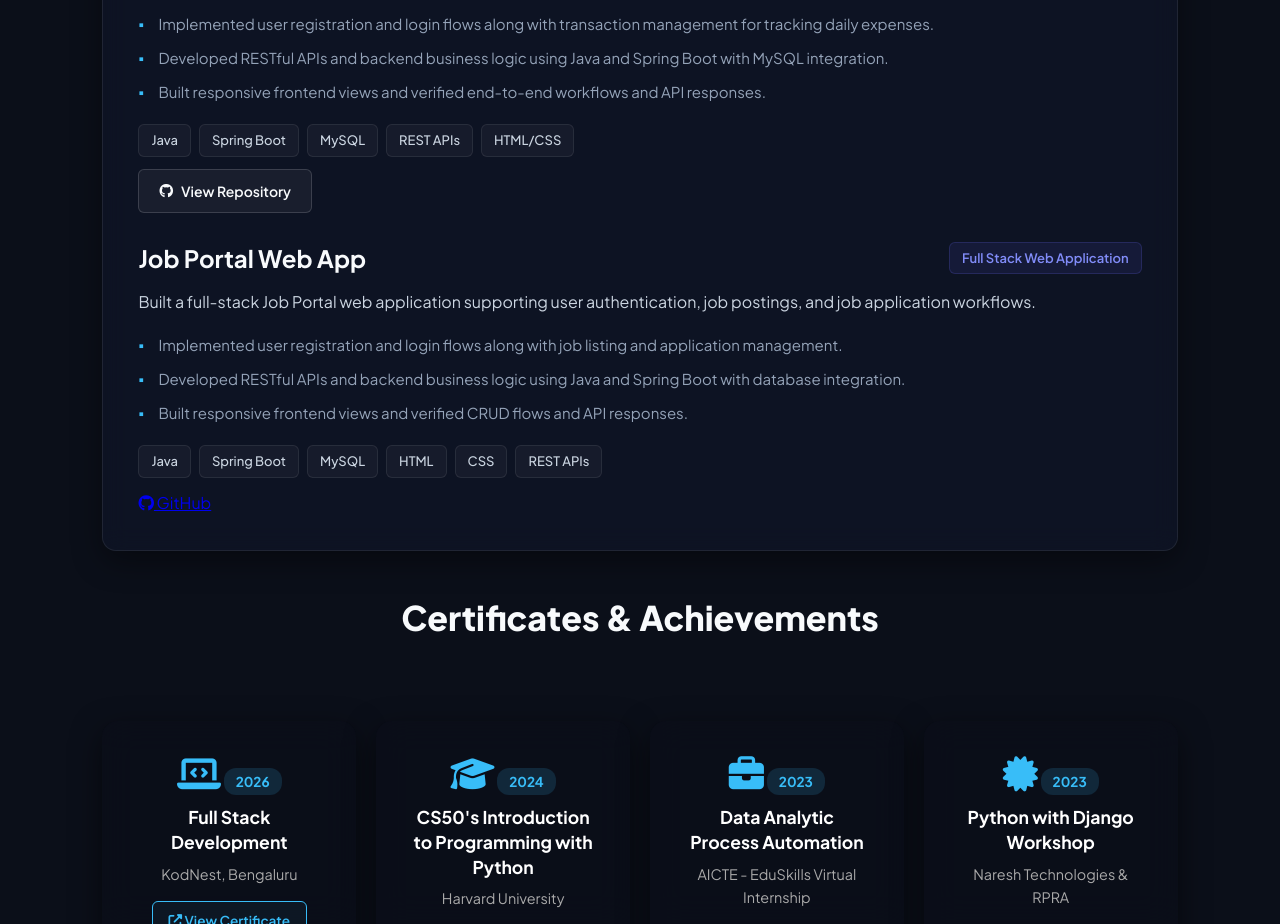
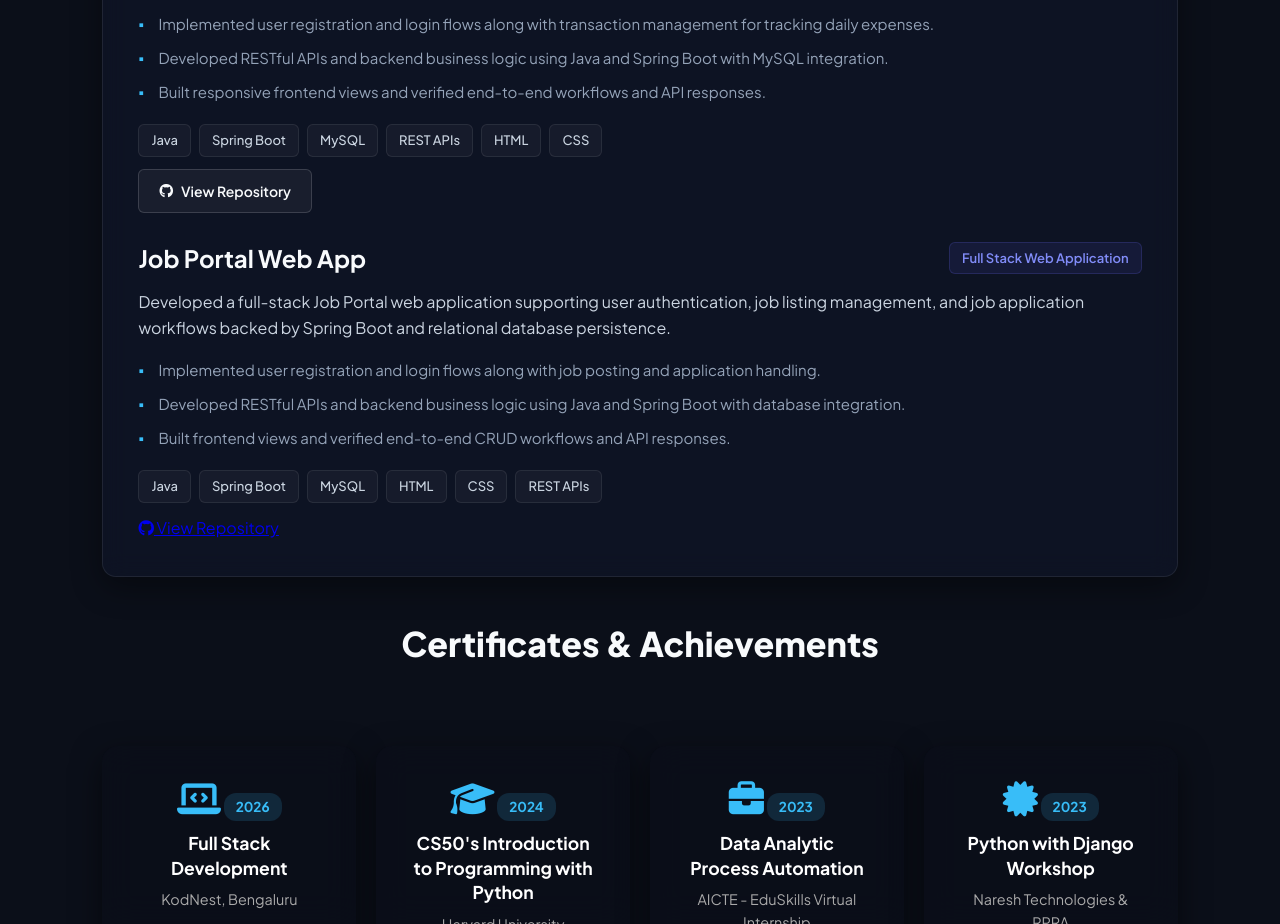
Before and after one commit to sowmyakuchipudi/my-portfolio, a plain HTML site: page index.html in a window 1280 px wide. Shown: the part 3000-3924 px from the top of the page. Drawn offline with Linux system fonts and the light colour scheme.

Commit message:
Update index.html

```diff
--- a/index.html
+++ b/index.html
@@ -154,7 +154,7 @@
                      <li>Built responsive frontend views and verified end-to-end workflows and API responses.</li>
                 </ul>
                 <div class="project-tech-stack">
-                     <span>Java</span><span>Spring Boot</span><span>MySQL</span><span>REST APIs</span><span>HTML/CSS</span>
+                     <span>Java</span><span>Spring Boot</span><span>MySQL</span><span>REST APIs</span><span>HTML</span><span>CSS</span>
                 </div>
                 <!-- GitHub Repository Link Button -->
                 <div class="project-links" style="margin-top: 12px;">
@@ -166,18 +166,18 @@
                   <h3>Job Portal Web App</h3>
                   <span class="project-tag">Full Stack Web Application</span>
                 </div>
-                <p class="project-summary">Built a full-stack Job Portal web application supporting user authentication, job postings, and job application workflows.</p>
+                <p class="project-summary">Developed a full-stack Job Portal web application supporting user authentication, job listing management, and job application workflows backed by Spring Boot and relational database persistence.</p>
                 <ul class="bullet-list">
-                    <li>Implemented user registration and login flows along with job listing and application management.</li>
+                    <li>Implemented user registration and login flows along with job posting and application handling.</li>
                     <li>Developed RESTful APIs and backend business logic using Java and Spring Boot with database integration.</li>
-                    <li>Built responsive frontend views and verified CRUD flows and API responses.</li>
+                    <li>Built frontend views and verified end-to-end CRUD workflows and API responses.</li>
                 </ul>
                 <div class="project-tech-stack">
                      <span>Java</span><span>Spring Boot</span><span>MySQL</span><span>HTML</span><span>CSS</span><span>REST APIs</span>
                 </div>
                 <!-- GitHub Repository Link Button -->
                 <div class="project-links" style="margin-top: 12px;">
-                     <a href="https://github.com/sowmyakuchipudi/Job-Portal" target="_blank" class="btn outline"><i class="fab fa-github"></i> GitHub</a>
+                     <a href="https://github.com/sowmyakuchipudi/Job-Portal" target="_blank" class="btn outline"><i class="fab fa-github"></i> View Repository</a>
                 </div>
             </div>
         </div
```
